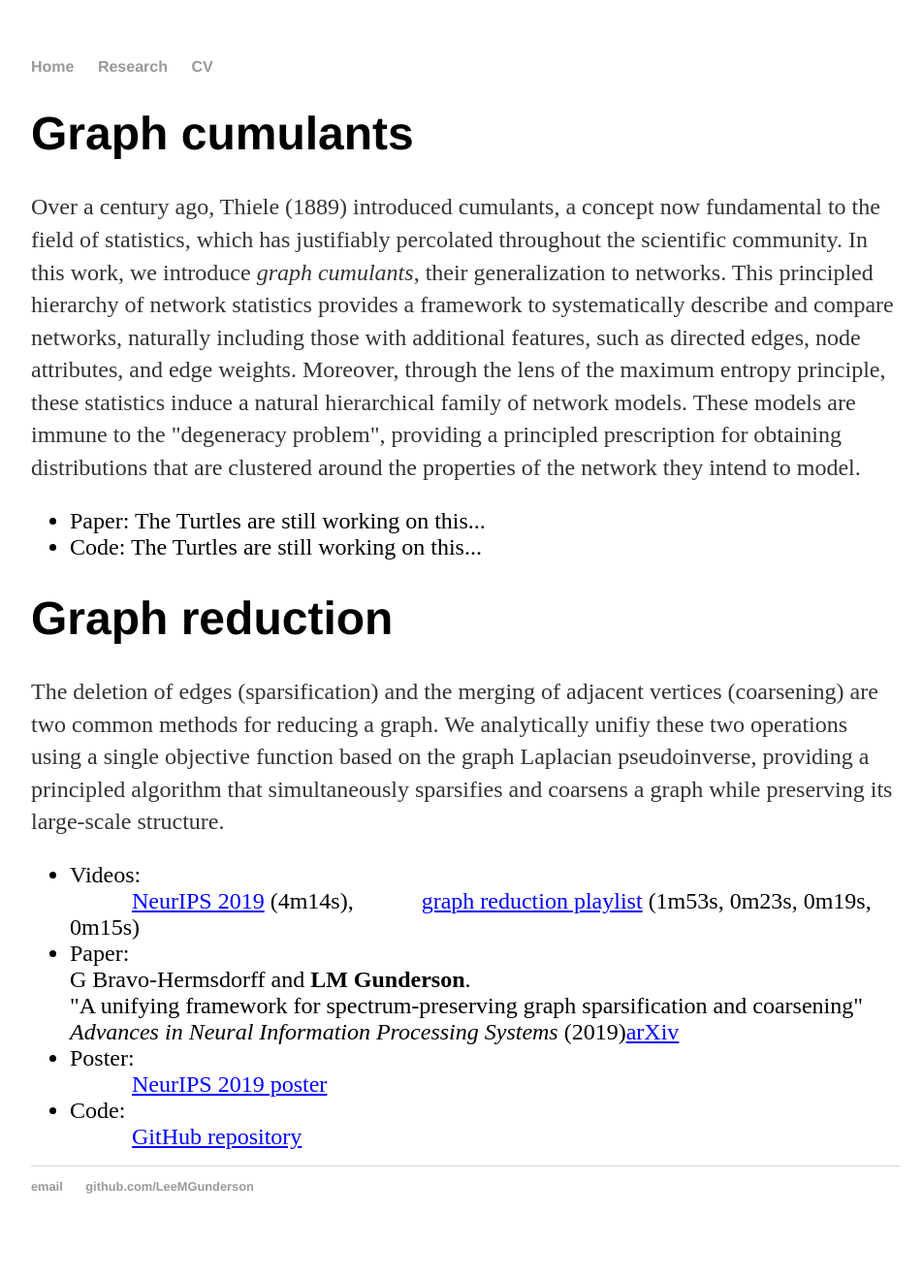
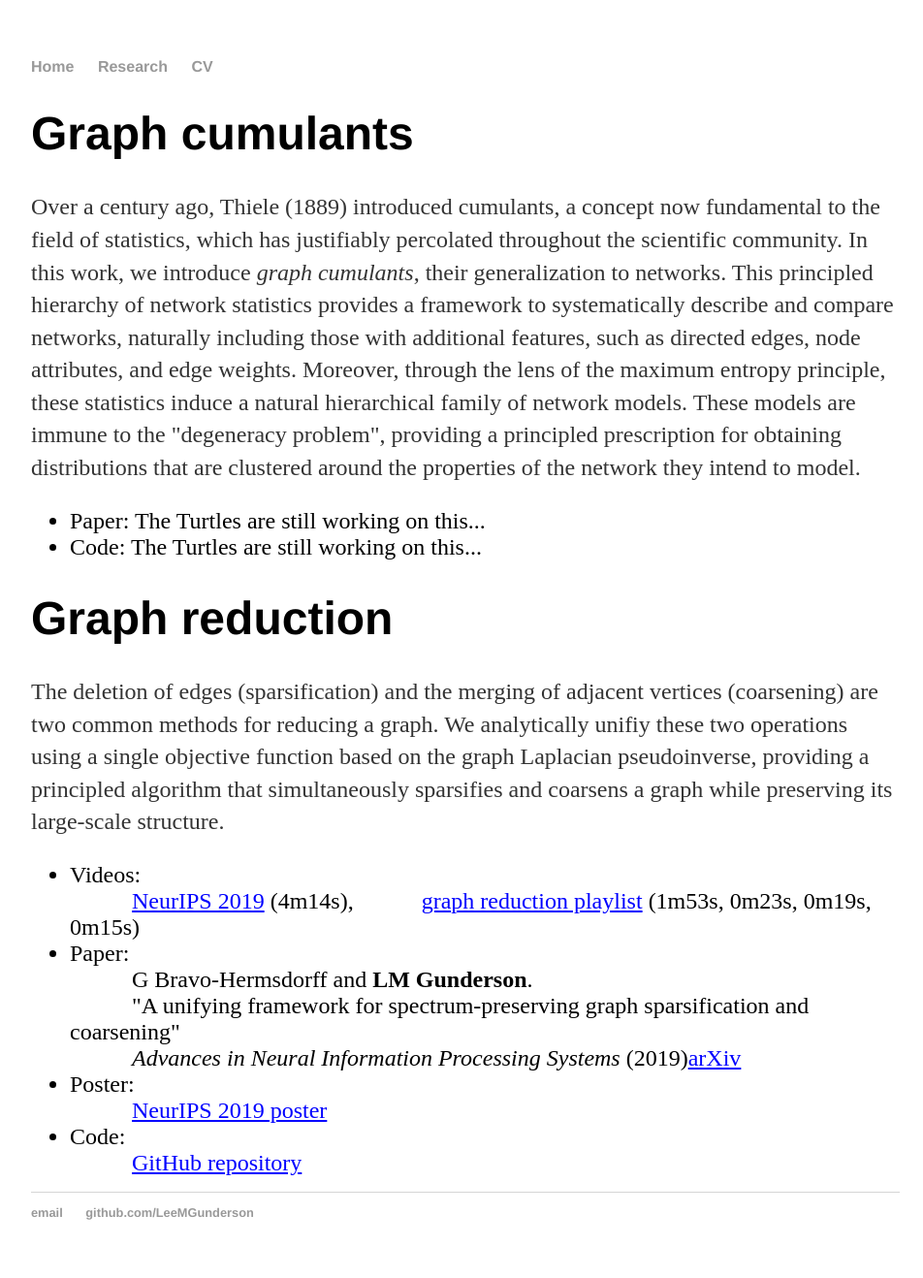
Before and after one commit to LeeMGunderson/LeeMGunderson.github.io, a Jekyll site: the page built from research/index.html, in a window 1280 px wide. Shown: the whole page at 97% size, without its empty margins (160-1112 px from the left). Built offline with Jekyll 4.4.1, drawn with Linux system fonts in a browser that asks for light colours; before the commit the page ends 1291 px from its top, so only the background shows below that.

Commit message:
Update index.html

```diff
--- a/research/index.html
+++ b/research/index.html
@@ -25,11 +25,11 @@ title: Research
 			</li>
 			<li style="font-size:24px";>Paper:
 				<br>
-				<font style="font-size:24px">G Bravo-Hermsdorff and <strong>LM Gunderson</strong>.</font>
+				<font style="margin-left:64px; font-size:24px">G Bravo-Hermsdorff and <strong>LM Gunderson</strong>.</font>
 				<br>
-				<font style="font-size:24px">"A unifying framework for spectrum-preserving graph sparsification and coarsening"</font>
+				<font style="margin-left:64px; font-size:24px">"A unifying framework for spectrum-preserving graph sparsification and coarsening"</font>
 				<br>
-				<font style="font-size:24px"><i>Advances in Neural Information Processing Systems</i> (2019)</font><a href="https://arxiv.org/abs/1902.09702" target="_blank" style="text-decoration:underline; color:blue">arXiv</a>
+				<font style="margin-left:64px; font-size:24px"><i>Advances in Neural Information Processing Systems</i> (2019)</font><a href="https://arxiv.org/abs/1902.09702" target="_blank" style="text-decoration:underline; color:blue">arXiv</a>
 			</li>
 			<li style="font-size:24px";>Poster:
 				<br>
```
